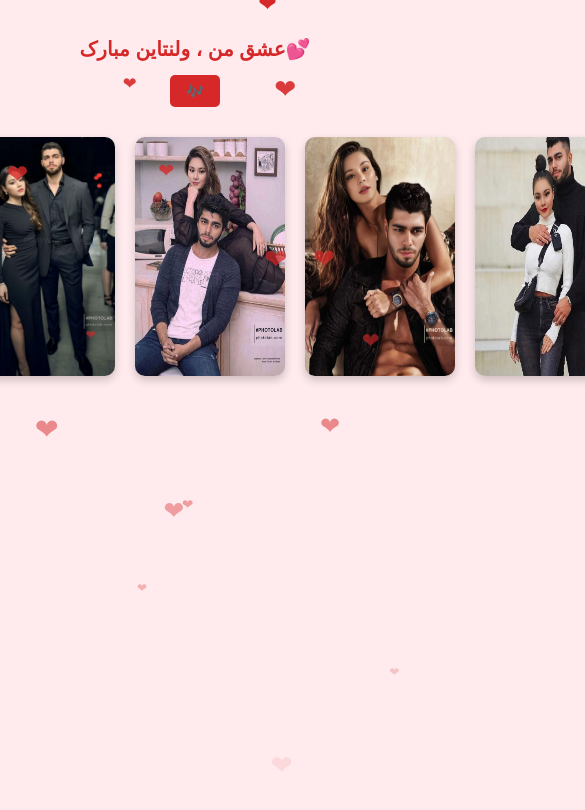
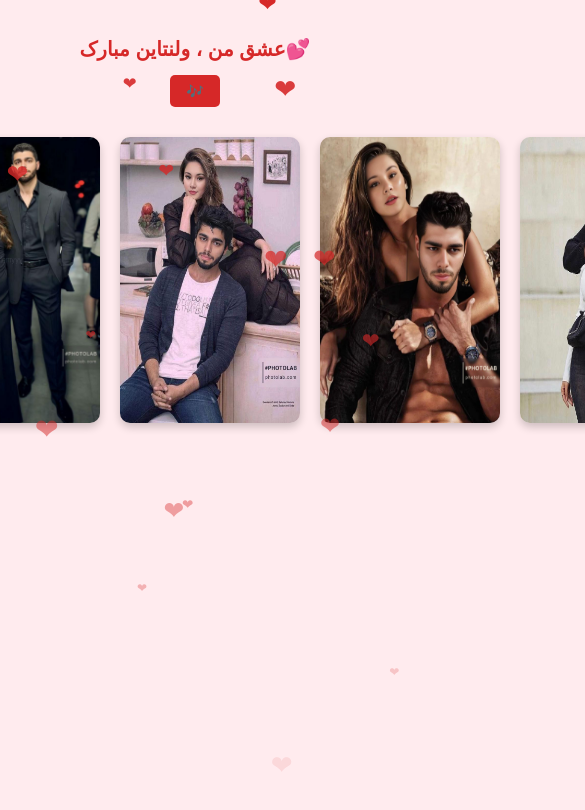
Before and after one commit to mipjacko/valentine-site-pov, a plain HTML site: page index.html in a window 390 px wide. Shown: the top 810 px of the page, 585 px wide, since content can reach past the window. Drawn offline with Linux system fonts and the light colour scheme.

Commit message:
Update style.css

```diff
--- a/style.css
+++ b/style.css
@@ -2,7 +2,7 @@ body {
     background-color: #ffebee;
     text-align: center;
     font-family: 'Arial' , sans-serif;
-    overflow: hidden;
+    overflow: scroll;
 }
 
 .container {
@@ -75,11 +75,11 @@ button:hover {
     }
 
     button {
-        font-size: 16px;
+        font-size: 20px;
         padding: 10px 20px;
     }
     .gallery img {
-        max-width: 180px;
+        max-width: 200px;
     }
 }
 
@@ -93,6 +93,6 @@ button:hover {
     }
 
     .gallery img {
-        max-width: 150px;
+        max-width: 180px;
     }
 }
```
